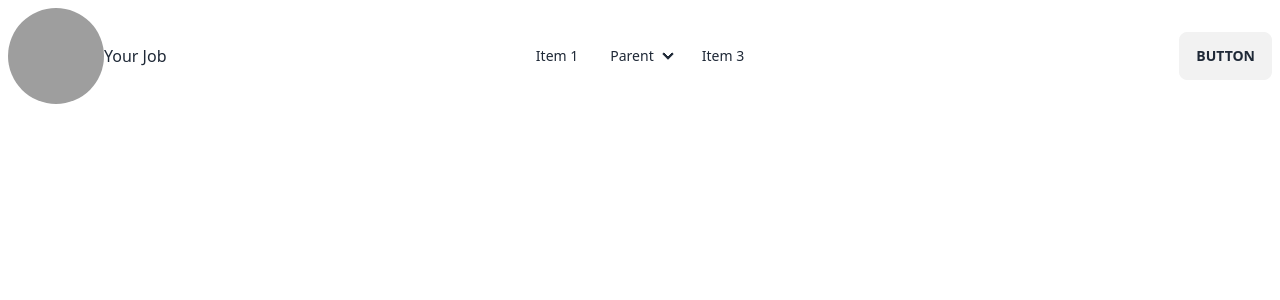
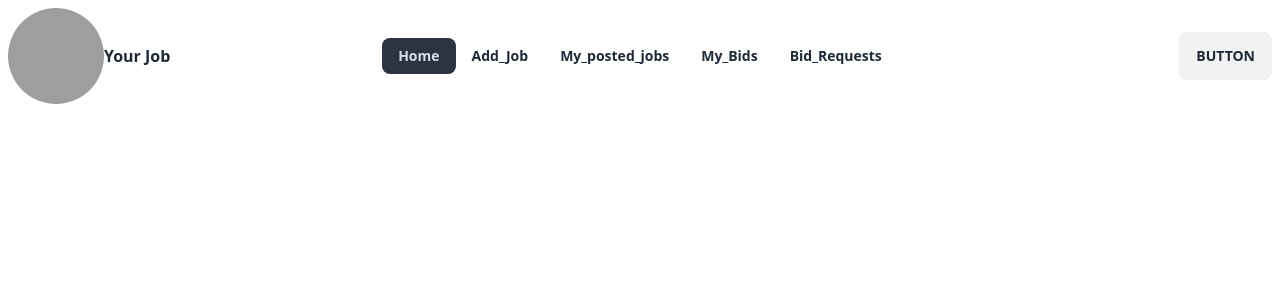
Before and after one commit to hulk-code/Find-Your-job, a React (Vite) app: page / in a window 1280 px wide. Shown: the top 300 px of the page. Built offline with nearby package versions, Linux system fonts and the light colour scheme; grey boxes are pictures that could not be loaded.

Commit message:
Create navber routes and make one active

```diff
--- a/src/Component/Pages/SharedPage/Navber/Navber.jsx
+++ b/src/Component/Pages/SharedPage/Navber/Navber.jsx
@@ -1,24 +1,26 @@
 
+// Home,Add job,My posted jobs,My Bids,Bid Requests
+
+import { NavLink } from "react-router-dom";
 
 const Navber = () => {
+    const navberRoutes=<>
+    <li><NavLink to='/'>Home</NavLink></li>
+    <li><NavLink to='/addjob'>Add_Job</NavLink></li>
+    <li><NavLink to='/mypostedjobs'>My_posted_jobs</NavLink></li>
+    <li><NavLink to='/,mybids'>My_Bids</NavLink></li>
+    <li><NavLink to='/bidrequests'>Bid_Requests</NavLink></li>
+    </>
     return (
         <div>
-            <div className="navbar bg-base-100">
+            <div className="navbar bg-base-100 font-bold">
   <div className="navbar-start">
     <div className="dropdown">
       <label tabIndex={0} className="btn btn-ghost lg:hidden">
         <svg xmlns="http://www.w3.org/2000/svg" className="h-5 w-5" fill="none" viewBox="0 0 24 24" stroke="currentColor"><path strokeLinecap="round" strokeLinejoin="round" strokeWidth="2" d="M4 6h16M4 12h8m-8 6h16" /></svg>
       </label>
-      <ul tabIndex={0} className="menu menu-sm dropdown-content mt-3 z-[1] p-2 shadow bg-base-100 rounded-box w-52">
-        <li><a>Item 1</a></li>
-        <li>
-          <a>Parent</a>
-          <ul className="p-2">
-            <li><a>Submenu 1</a></li>
-            <li><a>Submenu 2</a></li>
-          </ul>
-        </li>
-        <li><a>Item 3</a></li>
+      <ul tabIndex={0} className="menu menu-sm dropdown-content mt-3 z-[1] p-2 shadow bg-base-100 rounded-box w-52 ">
+        {navberRoutes}
       </ul>
     </div>
     <div className="avatar">
@@ -30,17 +32,7 @@ const Navber = () => {
   </div>
   <div className="navbar-center hidden lg:flex">
     <ul className="menu menu-horizontal px-1">
-      <li><a>Item 1</a></li>
-      <li tabIndex={0}>
-        <details>
-          <summary>Parent</summary>
-          <ul className="p-2">
-            <li><a>Submenu 1</a></li>
-            <li><a>Submenu 2</a></li>
-          </ul>
-        </details>
-      </li>
-      <li><a>Item 3</a></li>
+      {navberRoutes}
     </ul>
   </div>
   <div className="navbar-end">
```
